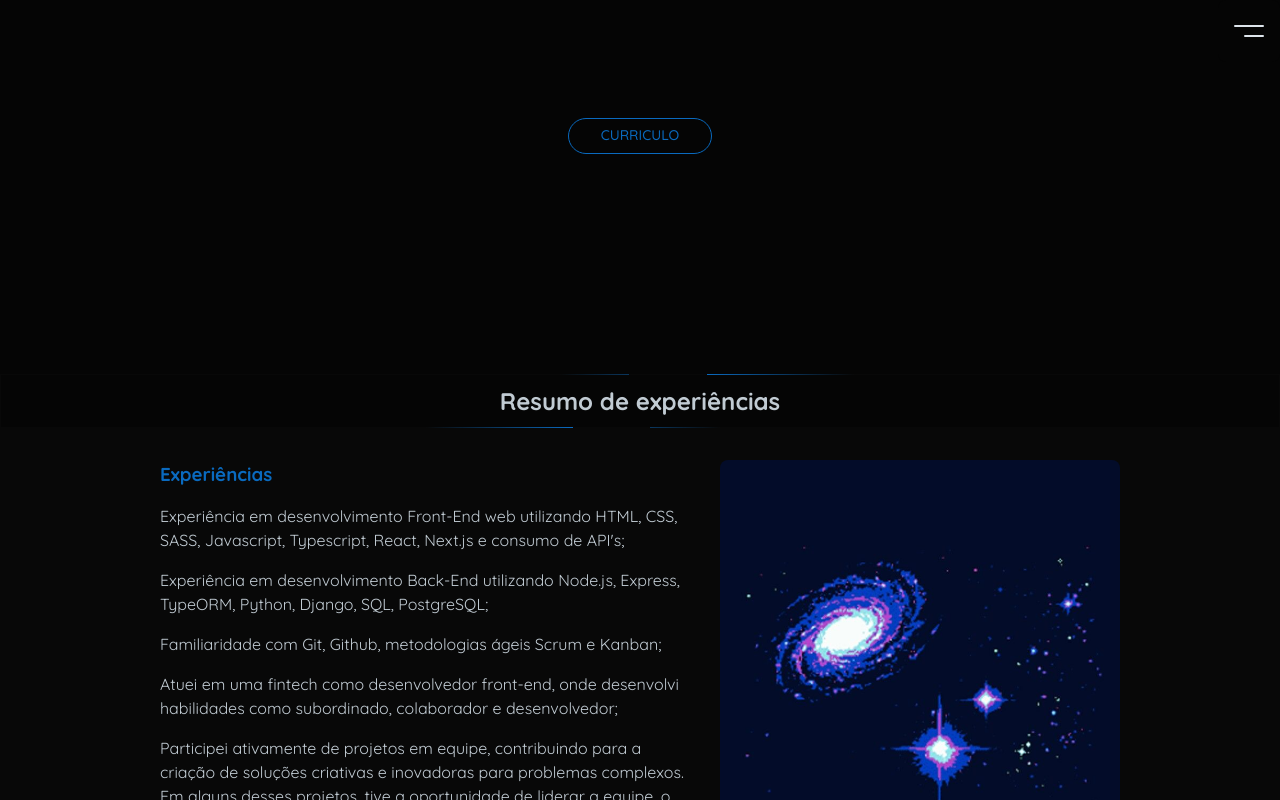
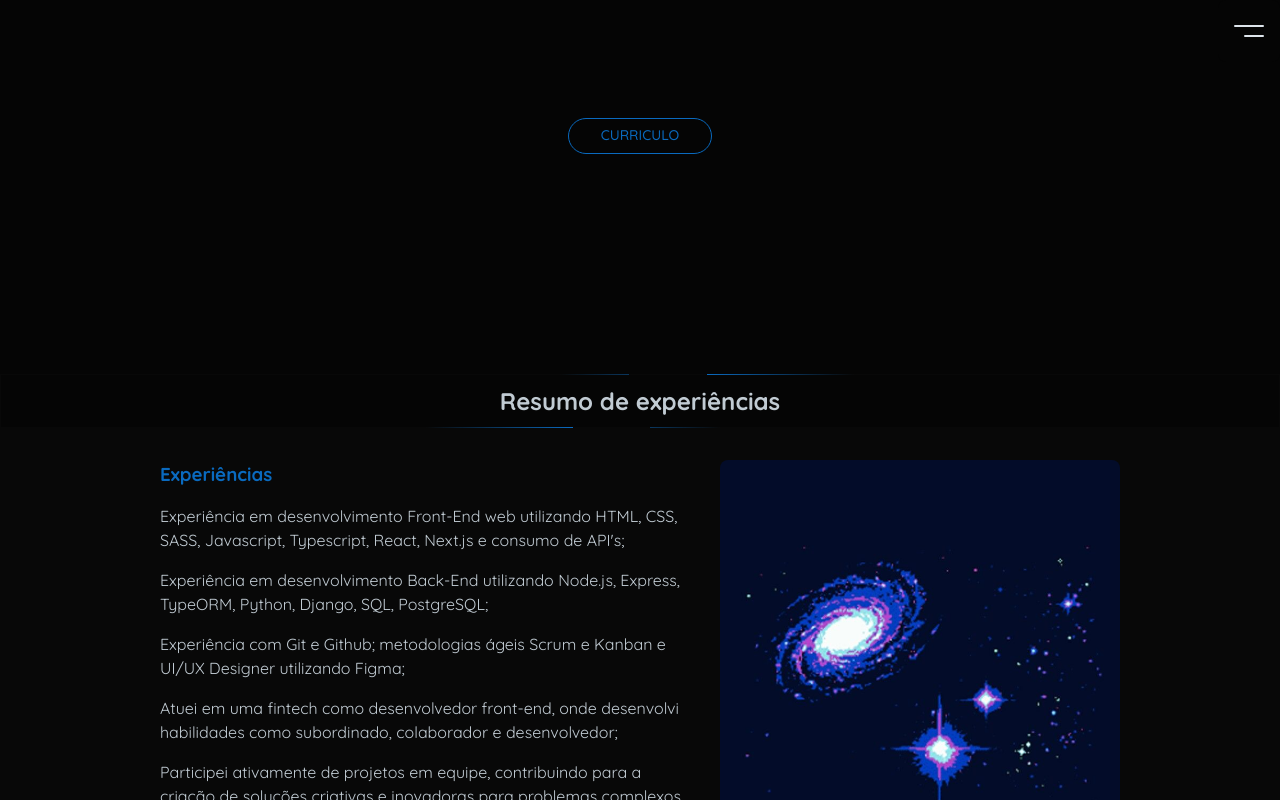
Before and after one commit to MaikolSantos/MaikolSantos, a React (Vite) app: page / in a window 1280 px wide. Both pictures are taken after a click on the element "Resumo de experiências". Shown: the part 2206-3006 px from the top of the page. Built offline with nearby package versions, Linux system fonts and the light colour scheme.

Commit message:
fix: correct experrtise

```diff
--- /dev/null
+++ b/src/data/resume/index.ts
@@ -0,0 +1,28 @@
+export const resume = [
+  {
+    paragraph:
+      "Experiência em desenvolvimento Front-End web utilizando HTML, CSS, SASS, Javascript, Typescript, React, Next.js e consumo de API's",
+  },
+  {
+    paragraph:
+      "Experiência em desenvolvimento Back-End utilizando Node.js, Express, TypeORM, Python, Django, SQL, PostgreSQL",
+  },
+  {
+    paragraph:
+    "Experiência com Git e Github; metodologias ágeis Scrum e Kanban e UI/UX Designer utilizando Figma",
+  },
+  {
+    paragraph:
+      "Atuei em uma fintech como desenvolvedor front-end, onde desenvolvi habilidades como subordinado, colaborador e desenvolvedor",
+  },
+  {
+    paragraph:
+      "Participei ativamente de projetos em equipe, contribuindo para a criação de soluções criativas e inovadoras para problemas complexos. Em alguns desses projetos, tive a oportunidade de liderar a equipe, o que me permitiu comprovar minhas habilidades técnicas e competências com as tecnologias e metodologias mencionadas",
+  },
+  {
+    paragraph: "Inglês básico",
+  },
+  {
+    paragraph: "Espanhol intermediário",
+  },
+];
--- a/src/pages/components/Sections/Resume/index.tsx
+++ b/src/pages/components/Sections/Resume/index.tsx
@@ -8,6 +8,7 @@ import {
 } from "./styles";
 
 import universe from "../../../../assets/images/universe.jpg";
+import { resume } from "../../../../data/resume";
 
 const Resume = () => {
   const [isOpen, setIsOpen] = useState(false);
@@ -31,49 +32,16 @@ const Resume = () => {
               <div>
                 <h3>Experiências</h3>
                 <ul>
-                  <li>
-                    <p>
-                      Experiência em desenvolvimento Front-End web utilizando
-                      HTML, CSS, SASS, Javascript, Typescript, React, Next.js e
-                      consumo de API's;
-                    </p>
-                  </li>
-                  <li>
-                    <p>
-                      Experiência em desenvolvimento Back-End utilizando
-                      Node.js, Express, TypeORM, Python, Django, SQL,
-                      PostgreSQL;
-                    </p>
-                  </li>
-                  <li>
-                    <p>
-                      Familiaridade com Git, Github, metodologias ágeis Scrum e
-                      Kanban;
-                    </p>
-                  </li>
-                  <li>
-                    <p>
-                      Atuei em uma fintech como desenvolvedor front-end, onde
-                      desenvolvi habilidades como subordinado, colaborador e
-                      desenvolvedor;
-                    </p>
-                  </li>
-                  <li>
-                    <p>
-                      Participei ativamente de projetos em equipe, contribuindo
-                      para a criação de soluções criativas e inovadoras para
-                      problemas complexos. Em alguns desses projetos, tive a
-                      oportunidade de liderar a equipe, o que me permitiu
-                      comprovar minhas habilidades técnicas e competências com
-                      as tecnologias e metodologias mencionadas;
-                    </p>
-                  </li>
-                  <li>
-                    <p>Inglês básico;</p>
-                  </li>
-                  <li>
-                    <p>Espanhol intermediário.</p>
-                  </li>
+                  {resume.map(({ paragraph }, index) => {
+                    return (
+                      <li key={index}>
+                        <p>
+                          {paragraph +
+                            (index !== resume.length - 1 ? ";" : ".")}
+                        </p>
+                      </li>
+                    );
+                  })}
                 </ul>
               </div>
             </section>
```
Also changed, not shown: src/data/works/index.ts (renamed from src/data/works/index.tsx), 1 other file (tests, documents, lock files or other folders).
